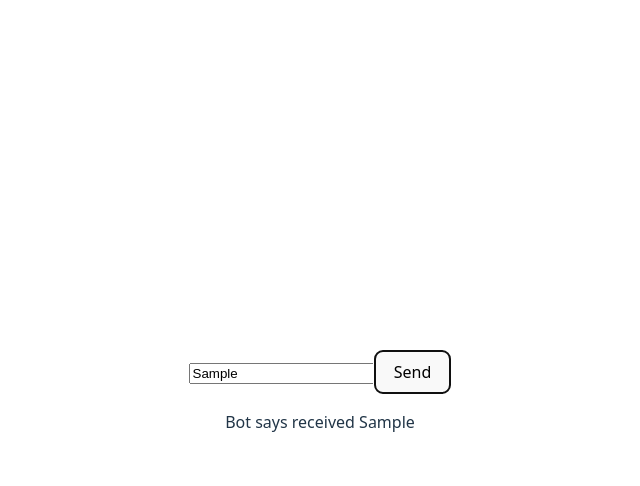
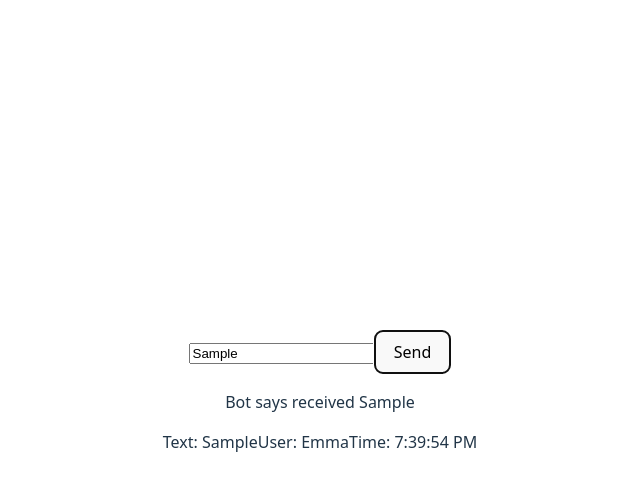
Before and after one commit to emmawalshdev/sprout, a React (Vite) app: page / in a window 1280 px wide. Both pictures are taken after typing "Sample" into the empty fields and a click on the button "Send". Shown: the top 486 px of the page, without its empty margins (320-960 px from the left). Built offline with nearby package versions, Linux system fonts and the light colour scheme.

Commit message:
Start building message logic

```diff
--- a/src/components/chatbot/inputBox.jsx
+++ b/src/components/chatbot/inputBox.jsx
@@ -6,11 +6,20 @@ const InputBox = () => {
     const [input, setInput] = useState('');
     const [botReply, setBotReply] = useState('')
 
+    const [messages, setMessages] = useState([]);
+
     const handleSubmit = async(e) => {
         e.preventDefault();
+        if(!input.trim()){return;}
+
+        const timeNow = new Date().toLocaleTimeString();
+
+        setMessages([...messages, {user: 'Emma', text: input, time: timeNow}]);
+
         sendMessageToApi(input);
         const botReply = await sendMessageToApi(input);
         setBotReply(botReply);
+
     }
 
     return (
@@ -27,6 +36,13 @@ const InputBox = () => {
         <p>
             {botReply}
         </p>}
+        {messages.map((msg, index) => (
+            <p key={index}>
+                <span>Text: {msg.text}</span>
+                <span>User: {msg.user}</span>
+                <span>Time: {msg.time}</span>
+            </p>
+        ))}
         </>
     )
 }
```
